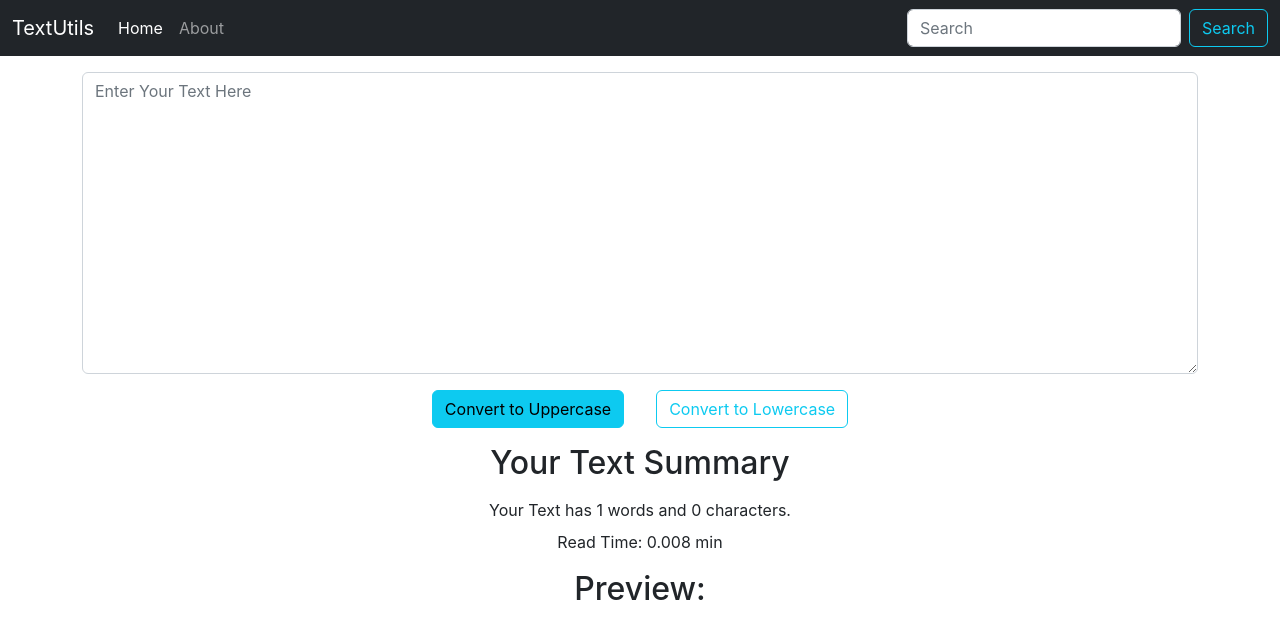
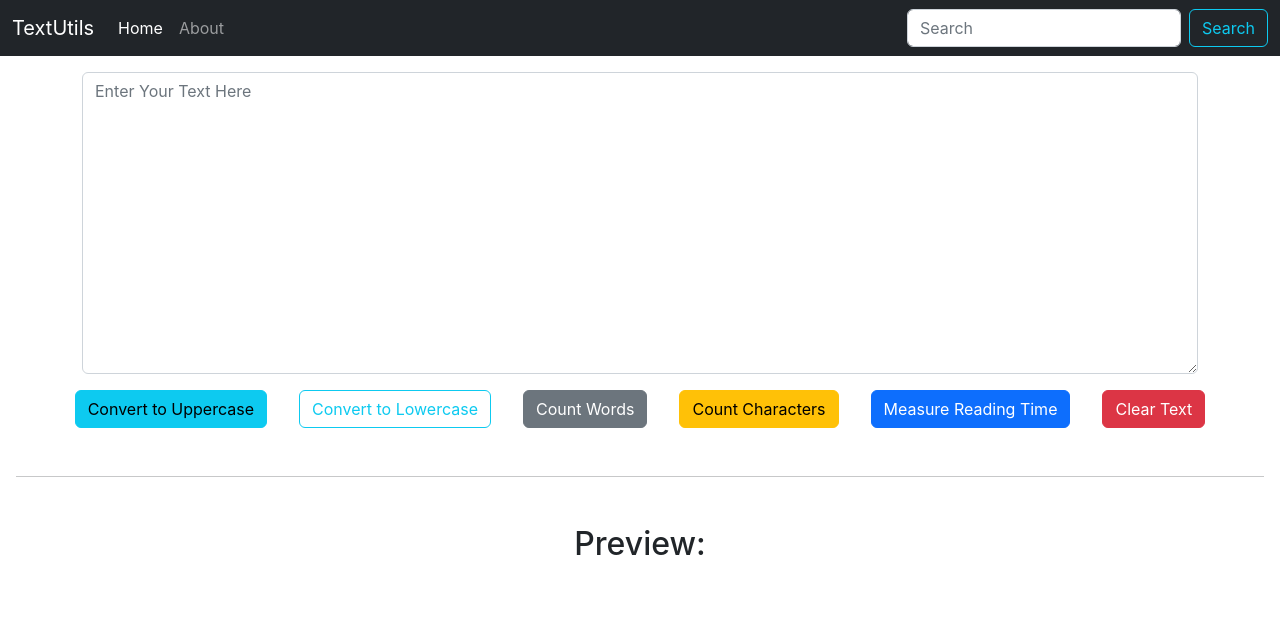
Before and after one commit to OmkarPatil50/textutils, a React (Create React App) app: page / in a window 1280 px wide. Shown: the top 638 px of the page. Built offline with nearby package versions, Linux system fonts and the light colour scheme.

Commit message:
buttons updated

```diff
--- a/src/Components/TextArea.js
+++ b/src/Components/TextArea.js
@@ -4,7 +4,8 @@ import React, { useState } from 'react';
 
 export default function TextArea() {
 
-    const [text, setText] = useState("")
+    const [text, setText] = useState("");
+    const[result,setResult] = useState('')
 
     const upperCaseHandler = () => {
         const upperCaseText = text.toUpperCase();
@@ -21,7 +22,36 @@ export default function TextArea() {
         setText(event.target.value)
     }
 
+const wordCountHandler=()=>{
+    const wordsNumber = text.split(" ").length;
+    if(text){
+        setResult("Number of words: " + wordsNumber)
 
+    }else{
+        setResult("Number of words: 0")
+    }
+}
+
+const characterCountHandler=()=>{
+    const charactersNUmber= text.length;
+    setResult("Number of Characters: "+ charactersNUmber)
+}
+
+const readingTimeHandler=()=>{
+    const readingTime = (text.split(" ").length * 0.008);
+    if(text){
+        setResult("Reading Time Required is approximately " + readingTime + "min.")
+
+    }else{
+        setResult("Please enter text to analyse...!" )
+    }
+}
+
+
+const clearTextHandler =()=>{
+    setResult("")
+    setText("")
+}
 
 
 
@@ -32,23 +62,33 @@ export default function TextArea() {
             <div className='container my-3'>
                 <div className="form-floating my-3">
                     <div className="mb-3">
-                        <textarea className="form-control" value={text} onChange={onChangeHandler} id="exampleFormControlTextarea1" rows="12" placeholder='Enter Your Text Here'></textarea>
+                        <textarea className="form-control" required value={text} onChange={onChangeHandler} id="exampleFormControlTextarea1" rows="12" placeholder='Enter Your Text Here'></textarea>
                     </div>
-                    <button type="button" className="btn btn-info mx-3" onClick={upperCaseHandler}>Convert to Uppercase</button>
-                    <button type="button" className="btn btn-outline-info mx-3" onClick={lowerCaseHandler}>Convert to Lowercase</button>
 
                 </div>
             </div>
 
+
+
+            <button type="button" className="btn btn-info mx-3" onClick={upperCaseHandler}>Convert to Uppercase</button>
+            <button type="button" className="btn btn-outline-info mx-3" onClick={lowerCaseHandler}>Convert to Lowercase</button>
+            <button type="button" className="btn btn-secondary mx-3" onClick={wordCountHandler}>Count Words</button>
+            <button type="button" className="btn btn-warning mx-3" onClick={characterCountHandler}>Count Characters</button>
+            <button type="button" className="btn btn-primary mx-3" onClick={readingTimeHandler}>Measure Reading Time</button>
+            <button type="button" className="btn btn-danger mx-3" onClick={clearTextHandler}>Clear Text</button>
+
+
+
+            <div className="container my-5">
+                <h3>{result}</h3>
+            </div>
+
+<hr className='my-5 mx-3' />
+
             <div className="container my-3">
-                <h2 className="my-3" >Your Text Summary</h2>
-                <p className="my-2">Your Text has {text.split(" ").length} words and {text.length} characters.</p>
-                <p className="my-2">Read Time: {(text.split(" ").length*0.008)} min</p>
+                <h2 className="my-4">Preview:</h2>
+                <p>{text}</p>
             </div>
-            <div className="container my-3">
-                <h2 className="my-2">Preview:</h2>
-                <p>{text}</p>
-</div>
 
         </>
     )
```
